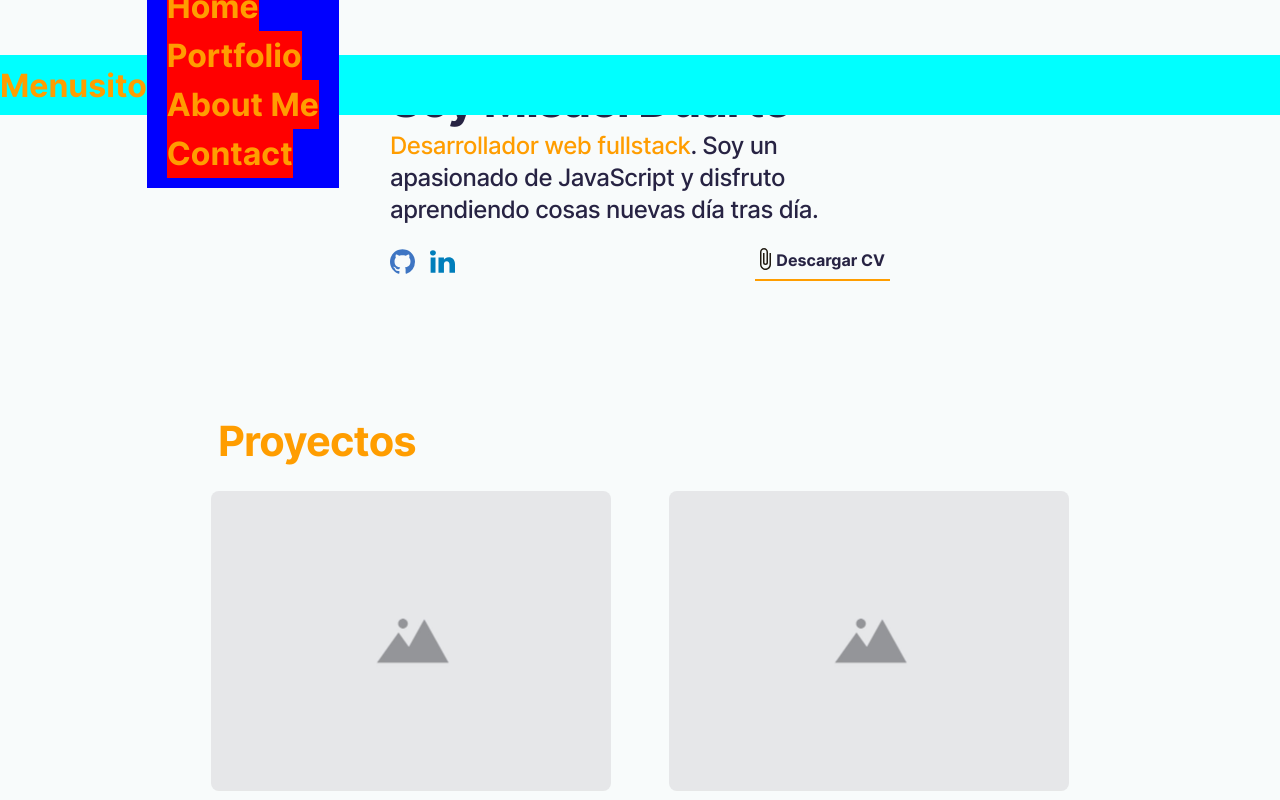
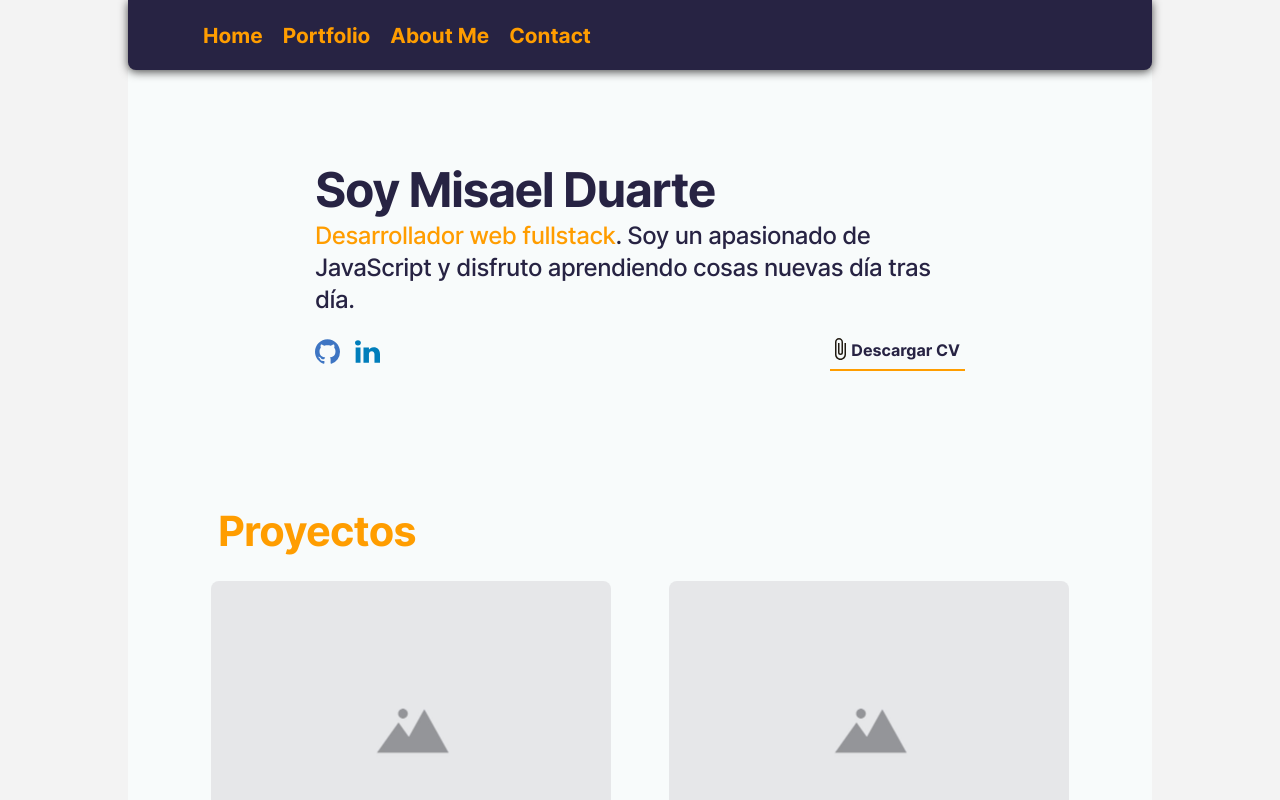
Before and after one commit to Snozin/portfolio, a React (Create React App) app: page / in a window 1280 px wide. Shown: the top 800 px of the page. Built offline with nearby package versions, Linux system fonts and the light colour scheme.

Commit message:
Primera version menu superior resolucion 1024

```diff
--- a/src/components/header/Header.js
+++ b/src/components/header/Header.js
@@ -19,7 +19,7 @@ export default function Header() {
   }, [])
 
   return (
-    <HeaderContainer isActive={isActive}>
+    <HeaderContainer isActive={isActive} className='headerContainer'>
       {isMidScreen < 1024 ? (
         <Burger isActive={isActive} setIsActive={setIsActive} />
       ) : (
--- a/src/components/header/burger/Burger.js
+++ b/src/components/header/burger/Burger.js
@@ -25,11 +25,9 @@ export default function Burger({ isActive, setIsActive }) {
         // TODO Añadir aniamción para desplegar el menú
         <NavContainer className="NavContainer" onClick={handleClick}>
           <NavList>
-          <a href="#Home">
             <NavItem className='NavItem'>
-              Home
+              <a href="#Home">Home</a>
             </NavItem>
-              </a>
             <NavItem className="NavItem">
               <a href="#Portfolio">Portfolio</a>
             </NavItem>
--- a/src/components/header/navbar/Navbar.js
+++ b/src/components/header/navbar/Navbar.js
@@ -2,7 +2,6 @@ import { NavContainer, NavList, NavItem } from './styledNavbar'
 export default function Navbar() {
   return (
     <NavContainer className="NavContainer">
-      Menusito
       <NavList className="NavList">
         <NavItem className="NavItem">
           <a href="#Home">Home</a>
--- a/src/components/header/navbar/styledNavbar.js
+++ b/src/components/header/navbar/styledNavbar.js
@@ -17,11 +17,9 @@ export const NavContainer = styled(NavbarContainer)`
   width: 100%;
 
   @media screen and (min-width: 1024px) {
-    display: flex;
-    align-items: center;
-    align-self: flex-end;
-    height: 60px;
-    background-color: aqua;
+    position: static;
+    font-size: 1.3rem;
+    background-color: transparent;
   }
 `
 
@@ -33,14 +31,17 @@ export const NavList = styled.ul`
   padding: 0 20px 10px;
 
   @media screen and (min-width: 1024px) {
-    display: flex;
-    background-color: blue;
+    flex-direction: row;
+    align-items: center;
+    justify-content: flex-start;
+    padding: 15px 0;
   }
 `
 
 export const NavItem = styled.li`
   padding: 5px 0;
   @media screen and (min-width: 1024px) {
-    background-color: red;
+    padding:0px;
+    padding-right:20px;
   }
 `
--- a/src/components/header/styledHeader.js
+++ b/src/components/header/styledHeader.js
@@ -4,9 +4,20 @@ export const HeaderContainer = styled.header`
   grid-area: header;
   display: flex;
   justify-content: flex-end;
+  align-items: center;
   padding-right: 20px;
-  align-items: center;
   height: 60px;
   background-color: ${props => props.isActive && 'var(--text-color)'};
   /* opacity: ${props => props.isActive ? '0.5' : '1'}; */
+
+  @media screen and (min-width: 1024px){
+    display: flex;
+    height: 70px;
+    padding: 0 75px;
+    background-color: var(--text-color);
+    border-radius: 0 0 8px 8px;
+    box-shadow: 0 2px 10px rgba(0, 0, 0, 0.7);
+    /* box-shadow: 0px 15px 2px red; */
+    z-index: 1;
+  }
 `
--- a/src/components/layout/styledLayout.js
+++ b/src/components/layout/styledLayout.js
@@ -20,10 +20,10 @@ export const LayoutContainer = styled.div`
   @media screen and (min-width: 1024px) {
     grid-template-columns: repeat(3, 1fr);
     grid-template-areas:
-      '. . header'
+      'header header header'
       'main main main';
 
     max-width: 1024px;
-    width: 1024px;
+    /* width: 1024px; */
   }
 `
--- a/src/components/main/hero/styledHero.js
+++ b/src/components/main/hero/styledHero.js
@@ -5,9 +5,9 @@ export const HeroContainer = styled(Section)`
   padding-bottom: 50px;
 
   @media screen and (min-width: 1024px) {
-    max-width: 550px;
-    width: 550px;
+    max-width: 700px;
     margin: 0 auto;
+    padding-top: 90px;
     padding-bottom: 120px;
   }
 `
--- a/src/components/main/styledMain.js
+++ b/src/components/main/styledMain.js
@@ -1,5 +1,9 @@
-import styled from "styled-components";
+import styled from 'styled-components'
 
 export const MainContainer = styled.main`
   grid-area: main;
+
+  @media screen and (min-width: 1024px) {
+    background-color: var(--bg-color);
+  }
 `
--- a/src/styles/globalStyles.js
+++ b/src/styles/globalStyles.js
@@ -11,6 +11,7 @@ export const GlobalStyles = createGlobalStyle`
 
   :root {
     --bg-color: #f8fbfb;
+    --body-color: #f3f3f3;
     --primary-color: #ff9d00;
     --primary-color-offset: #ffca00;
     --secondary-color: #bae8e8;
@@ -51,6 +52,10 @@ export const GlobalStyles = createGlobalStyle`
 
     ::-webkit-scrollbar-thumb {
       background-color: var(--shadow-color);
+    }
+
+    @media screen and (min-width:1024px){
+      background-color: var(--body-color);
     }
   }
 
```
